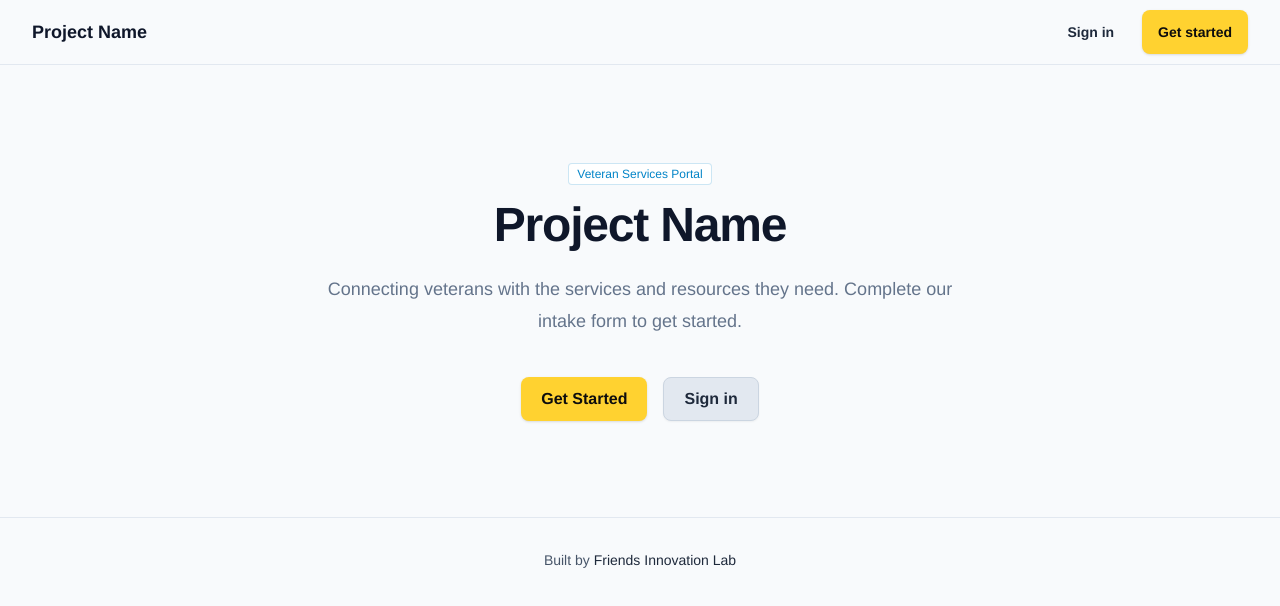
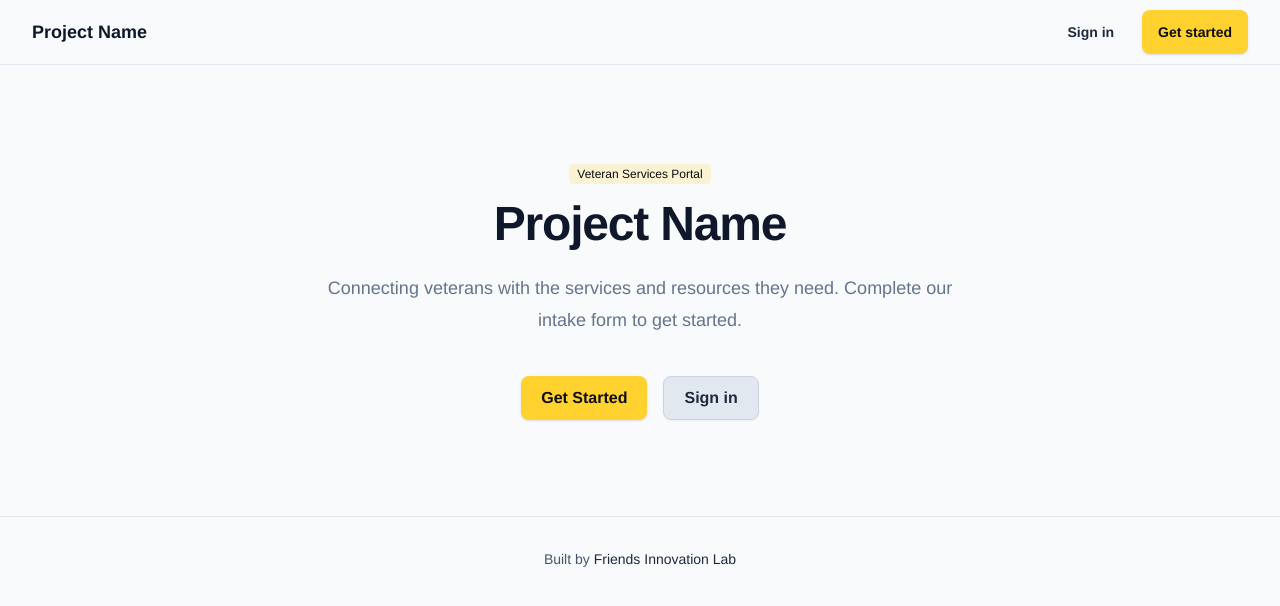
Before and after one commit to friends-innovation-lab/project-template, a Next.js app: page / in a window 1280 px wide. Shown: the top 606 px of the page. Built offline with nearby package versions, Linux system fonts and the light colour scheme; no server answers.

Commit message:
fix(a11y): use default badge variant on home page
The info variant's text-info color (#0284c7) only achieves 4.09:1
contrast on white, below the required 4.5:1 for WCAG 2.1 AA.

The default badge variant uses fftc-yellow/20 background with
fftc-black text, which passes contrast requirements.

```diff
--- a/src/app/page.tsx
+++ b/src/app/page.tsx
@@ -27,9 +27,7 @@ export default function HomePage() {
 
       <div className="mx-auto max-w-7xl px-4 py-24 sm:px-6 lg:px-8">
         <div className="text-center">
-          <Badge variant="info" className="mb-4">
-            Veteran Services Portal
-          </Badge>
+          <Badge className="mb-4">Veteran Services Portal</Badge>
           <h1 className="text-4xl font-bold tracking-tight text-gov-900 sm:text-5xl">
             {appName}
           </h1>
```
